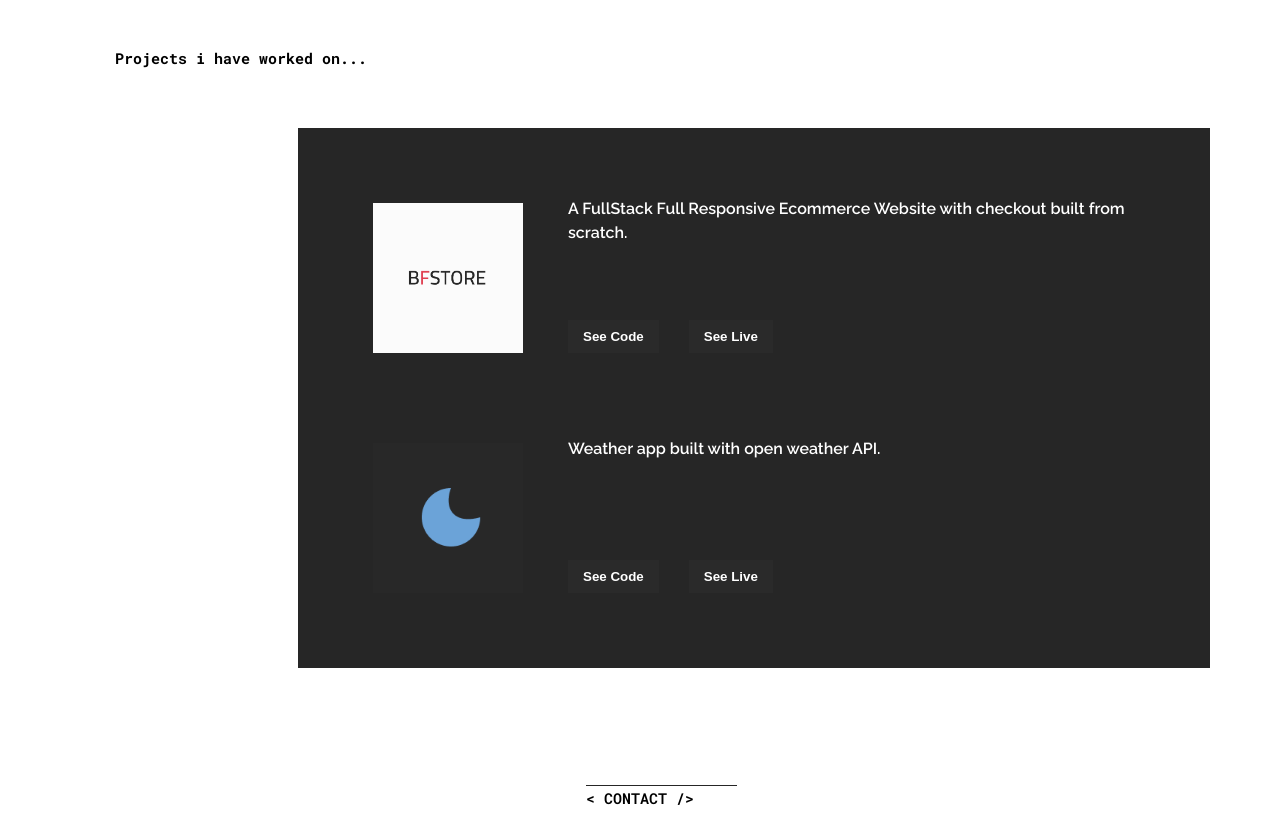
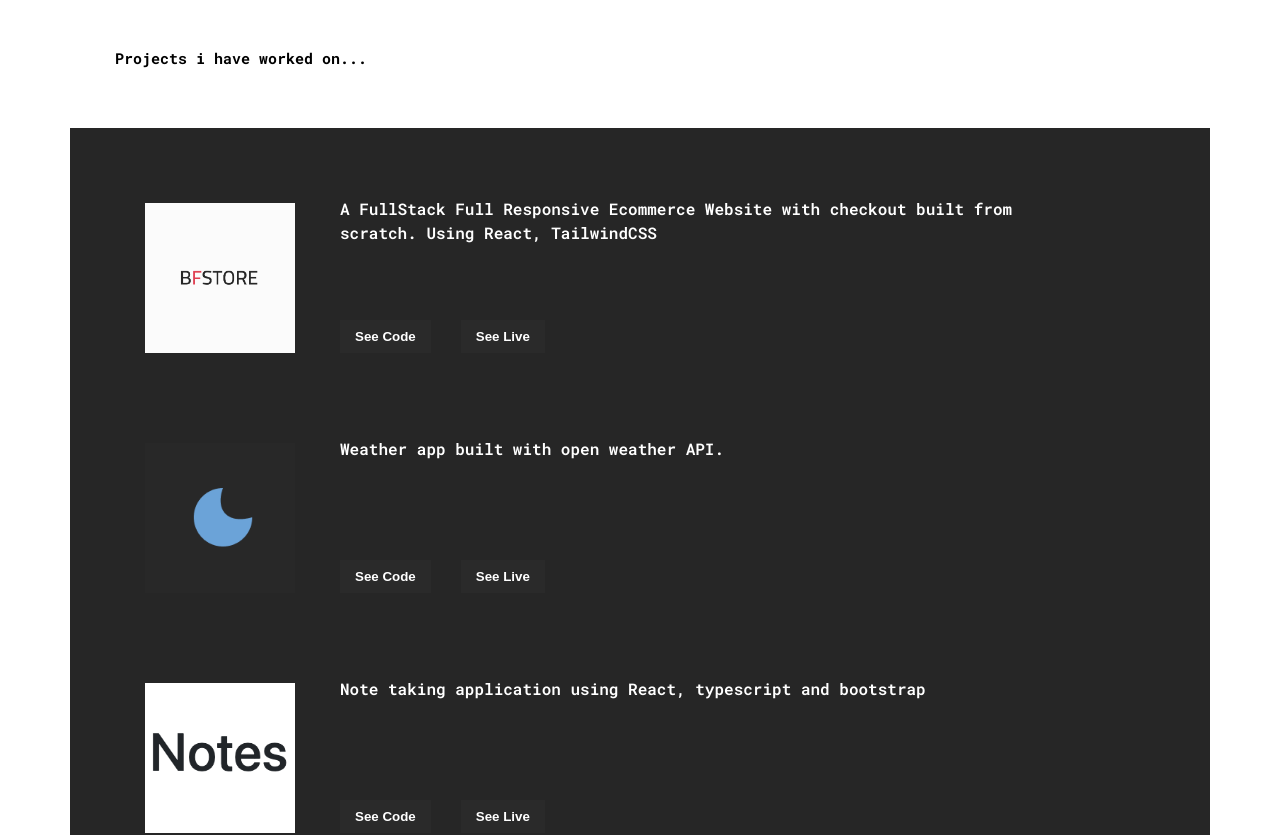
Before and after one commit to icenspln/personal-portfolio-v2, a React (Vite) app: page / in a window 1280 px wide. Shown: the part 920-1755 px from the top of the page. Built offline with nearby package versions, Linux system fonts and the light colour scheme.

Commit message:
added third project

```diff
--- a/src/containers/projects/projects.css
+++ b/src/containers/projects/projects.css
@@ -1,15 +1,14 @@
 .projects {
-  width: 80%;
   background-color: var(--color-darkest);
   color: white;
-  margin-left: auto;
   margin-bottom: 8rem;
   padding: 4rem;
+  font-family: "Roboto Mono", monospace;
 }
 @media (max-width: 776px) {
   .projects {
     width: 100%;
-    padding: 3rem;
+    padding-inline: 0rem;
   }
 }
 
--- a/src/data/web.js
+++ b/src/data/web.js
@@ -1,11 +1,15 @@
 import bfstore from "../assets/bfstore.png";
 import weather from "../assets/weather.png"
+import notes from "../assets/notes.png"
+
 const web = [
   {
     id: 1,
     imageUrl: bfstore,
     description:
-      "A FullStack Full Responsive Ecommerce Website with checkout built from scratch.",
+      `A FullStack Full Responsive Ecommerce Website with checkout built from scratch.
+      Using React, TailwindCSS
+      `,
     seeMore: "https://github.com/icenspln/Ecommerce",
     hostUrl: "https://bfstore.vercel.app/",
     hosted: true,
@@ -19,6 +23,15 @@ const web = [
     hostUrl: "https://weather-app-icen.vercel.app",
     hosted: true,
   },
+  {
+    id: 3,
+    imageUrl: notes,
+    description:
+      "Note taking application using React, typescript and bootstrap",
+    seeMore: "https://github.com/icenspln/note-app-ts",
+    hostUrl: "https://note-app-ts.vercel.app/",
+    hosted: true,
+  },
 ];
 
 export default web;
```
Also changed, not shown: src/assets/notes.png (added).
